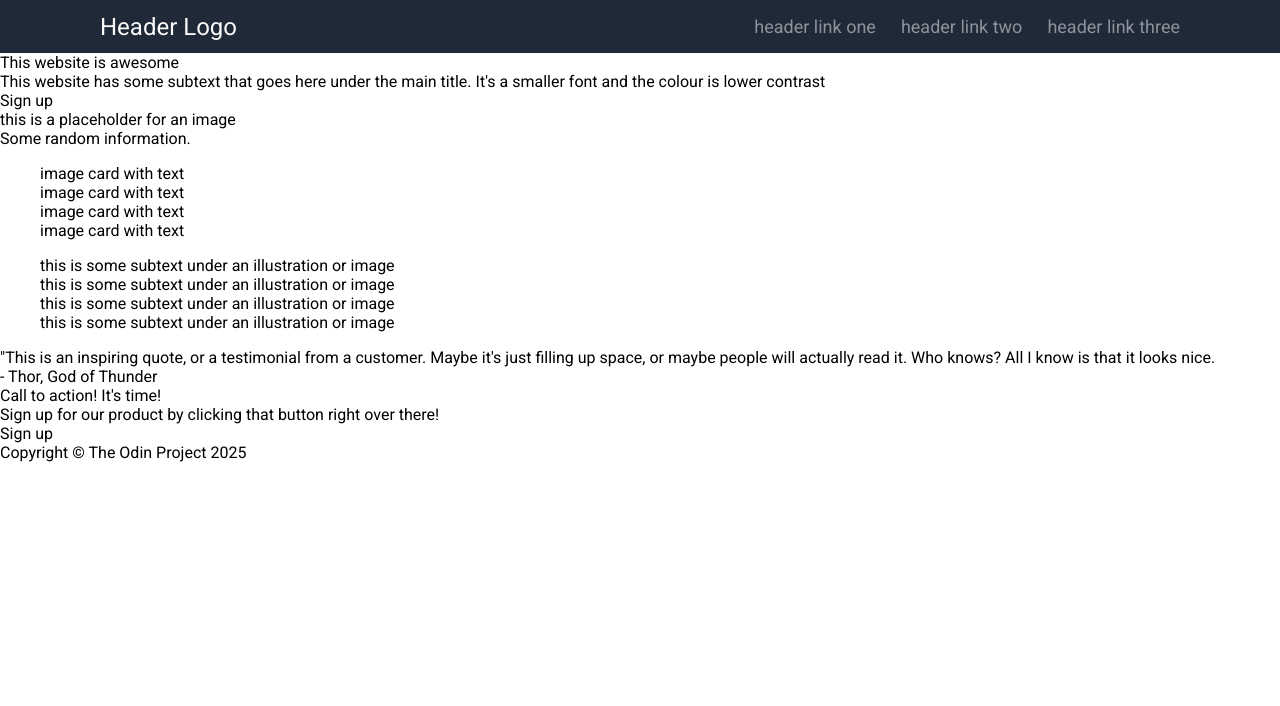
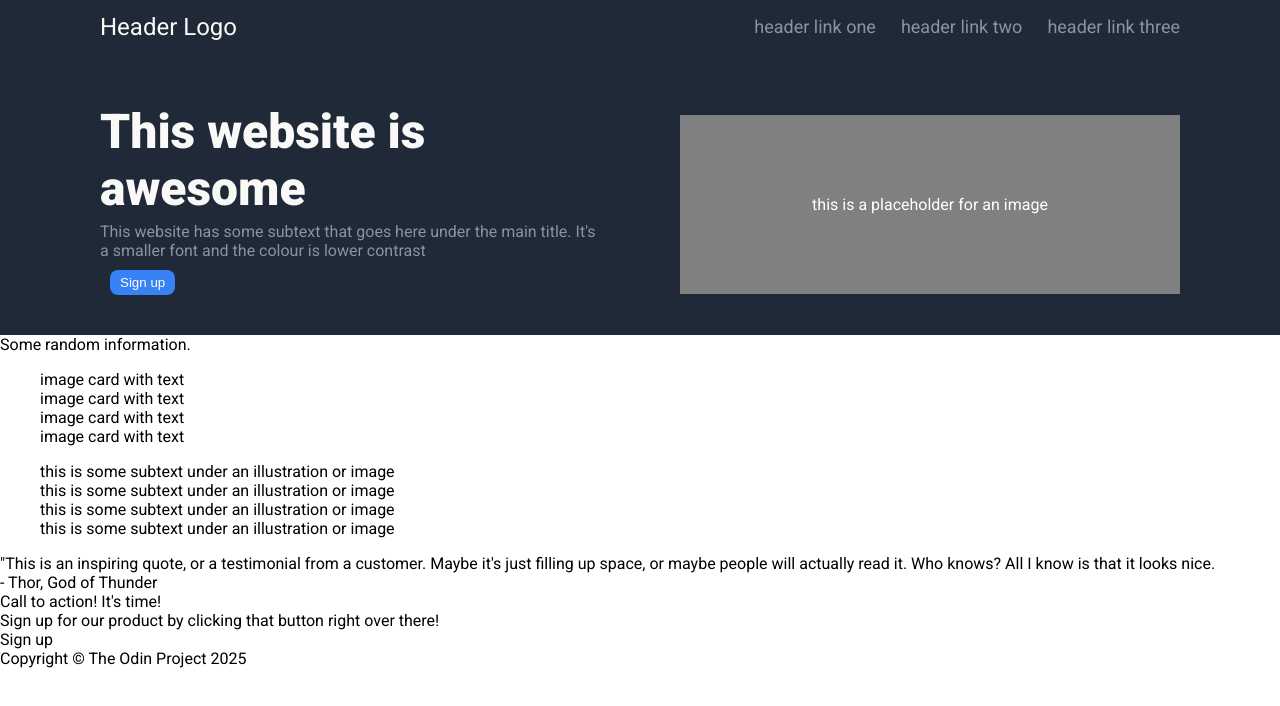
Before and after one commit to adamahmadi/top-landing-page, a plain HTML site: page index.html in a window 1280 px wide. Drawn offline with Linux system fonts and the light colour scheme.

Commit message:
Added CSS for part one

```diff
--- a/index.html
+++ b/index.html
@@ -19,10 +19,12 @@
         </ul>
     </div>
     <div class="Part-one">
-        <div>This website is awesome</div>
-        <div class="subtext">This website has some subtext that goes here under the main title. It's a smaller font and the colour is lower contrast</div>
-        <div class="button">Sign up</div>
-        <div>this is a placeholder for an image</div>
+          <div class="hero-title">
+            <div class="hero-text">This website is awesome</div>
+            <div class="subtext">This website has some subtext that goes here under the main title. It's a smaller font and the colour is lower contrast</div>
+            <div class="butang"><button type="button">Sign up</button></div>
+          </div>
+        <div class="placeholder-image">this is a placeholder for an image</div>
     </div>
     <div class="Part-two">
         <div>Some random information.</div>
--- a/style.css
+++ b/style.css
@@ -36,3 +36,53 @@ a {
     padding-right: 100px;
     gap: 25px;
 }
+
+.Part-one {
+    display: flex;
+    flex-grow: 1;
+    flex-wrap: nowrap;
+    background-color: #1f2937;
+    justify-content: space-between;
+    align-content: center;
+    padding-left: 100px;
+    padding-right: 100px;
+    padding-top: 50px;
+    padding-bottom: 30px;
+}
+
+.hero-title {
+    flex-basis: 500px;
+}
+
+.placeholder-image {
+    flex-basis: 500px;
+    align-self: center;
+    background: grey;
+    color: white;
+    text-align: center;
+    padding-top: 80px;
+    padding-bottom: 80px;
+}
+
+.hero-text {
+    font-size: 48px;
+    color: #f9faf8;
+    font-weight: 900;
+}
+
+.subtext {
+    size: 18px;
+    color: #8d939b;
+    padding-top: 5px;
+}
+
+button {
+   background-color: #3882f6;
+   color: white;
+   size: 18px;
+   padding: 5px 10px;
+   text-align: center;
+   margin: 10px;
+   border-radius: 8px;
+   border: none;
+}
```
